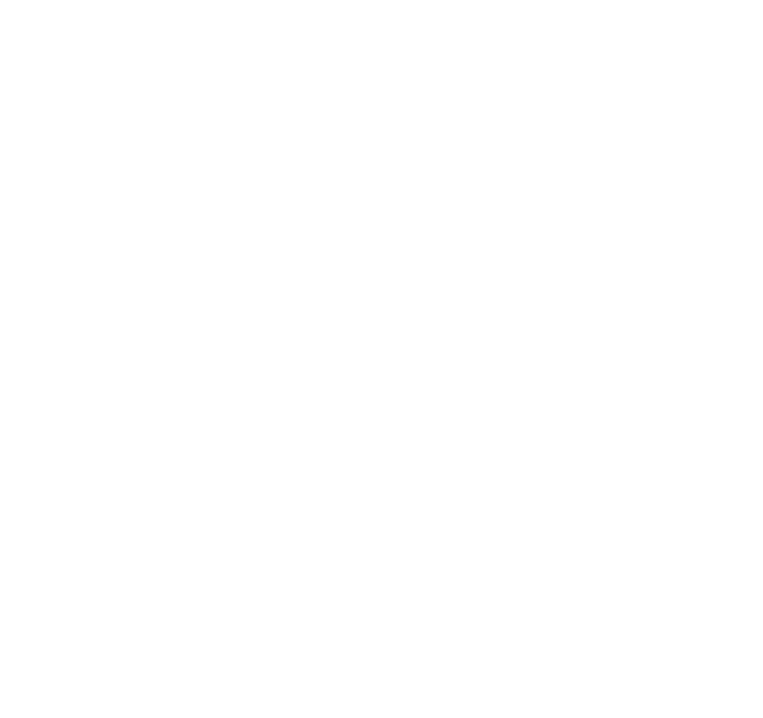
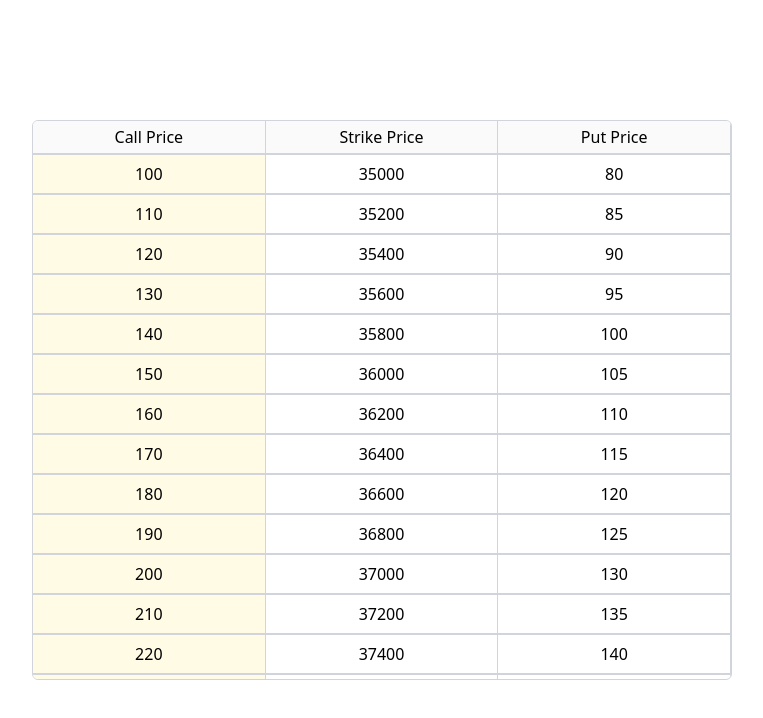
Before and after one commit to intVivek/algotest-assignment, a Next.js app: page / in a window 1280 px wide. Shown: the top 718 px of the page, without its empty margins (258-1021 px from the left). Built offline with nearby package versions, Linux system fonts and the light colour scheme.

Commit message:
feat: Created Table Component 🎉

```diff
--- a/src/app/globals.css
+++ b/src/app/globals.css
@@ -1,3 +1,22 @@
 @tailwind base;
 @tailwind components;
 @tailwind utilities;
+
+html, body, .app {
+  margin: 0;
+  padding: 0;
+  width: 100vw;
+  height: 100vh;
+}
+
+::-webkit-scrollbar {
+  width: 9px;
+}
+::-webkit-scrollbar-track {
+  background: transparent;
+}
+::-webkit-scrollbar-thumb {
+  background-color: rgba(155, 155, 155, 0.5);
+  border-radius: 20px;
+  border: transparent;
+}
--- a/src/app/page.tsx
+++ b/src/app/page.tsx
@@ -1,8 +1,49 @@
-import Image from "next/image";
+import ContractTable, {
+  OptionData,
+} from "@/components/ContractTable/ContractTable";
 
 export default function Home() {
   return (
-    <div className="">
+    <div className="app grid place-items-center">
+      <ContractTable data={sampleData} />
     </div>
   );
 }
+
+const sampleData: OptionData[] = [
+  { callPrice: 100, strike: 35000, putPrice: 80 },
+  { callPrice: 110, strike: 35200, putPrice: 85 },
+  { callPrice: 120, strike: 35400, putPrice: 90 },
+  { callPrice: 130, strike: 35600, putPrice: 95 },
+  { callPrice: 140, strike: 35800, putPrice: 100 },
+  { callPrice: 150, strike: 36000, putPrice: 105 },
+  { callPrice: 160, strike: 36200, putPrice: 110 },
+  { callPrice: 170, strike: 36400, putPrice: 115 },
+  { callPrice: 180, strike: 36600, putPrice: 120 },
+  { callPrice: 190, strike: 36800, putPrice: 125 },
+  { callPrice: 200, strike: 37000, putPrice: 130 },
+  { callPrice: 210, strike: 37200, putPrice: 135 },
+  { callPrice: 220, strike: 37400, putPrice: 140 },
+  { callPrice: 230, strike: 37600, putPrice: 145 },
+  { callPrice: 240, strike: 37800, putPrice: 150 },
+  { callPrice: 250, strike: 38000, putPrice: 155 },
+  { callPrice: 260, strike: 38200, putPrice: 160 },
+  { callPrice: 270, strike: 38400, putPrice: 165 },
+  { callPrice: 280, strike: 38600, putPrice: 170 },
+  { callPrice: 290, strike: 38800, putPrice: 175 },
+  { callPrice: 300, strike: 39000, putPrice: 180 },
+  { callPrice: 170, strike: 36400, putPrice: 115 },
+  { callPrice: 180, strike: 36600, putPrice: 120 },
+  { callPrice: 190, strike: 36800, putPrice: 125 },
+  { callPrice: 200, strike: 37000, putPrice: 130 },
+  { callPrice: 210, strike: 37200, putPrice: 135 },
+  { callPrice: 220, strike: 37400, putPrice: 140 },
+  { callPrice: 230, strike: 37600, putPrice: 145 },
+  { callPrice: 240, strike: 37800, putPrice: 150 },
+  { callPrice: 250, strike: 38000, putPrice: 155 },
+  { callPrice: 260, strike: 38200, putPrice: 160 },
+  { callPrice: 270, strike: 38400, putPrice: 165 },
+  { callPrice: 280, strike: 38600, putPrice: 170 },
+  { callPrice: 290, strike: 38800, putPrice: 175 },
+  { callPrice: 300, strike: 39000, putPrice: 180 },
+];
--- /dev/null
+++ b/src/components/ContractTable/ContractTable.tsx
@@ -0,0 +1,45 @@
+import React, { ComponentProps } from "react";
+import { twMerge } from "tailwind-merge";
+
+export interface OptionData {
+  callPrice: number | null;
+  strike: number;
+  putPrice: number | null;
+}
+
+interface ContractTableProps {
+  data: OptionData[];
+}
+
+const Cell: React.FC<ComponentProps<"div">> = ({ className, ...props }) => (
+  <div
+    className={twMerge(
+      "flex-1 border-b grid place-items-center border-gray border-r",
+      className && className
+    )}
+    {...props}
+  />
+);
+
+const ContractTable: React.FC<ContractTableProps> = ({ data }) => {
+  return (
+    <div className="overflow-overlay overflow-x-hidden h-[70vh] w-[700px] rounded-md  border border-gray">
+      <div className="bg-lightGray sticky top-0 z-10 flex h-[34px] border-b border-gray">
+        <Cell>Call Price</Cell>
+        <Cell>Strike Price</Cell>
+        <Cell>Put Price</Cell>
+      </div>
+      <div>
+        {data.map((row, index) => (
+          <div key={index} className="flex h-[40px] border-b border-gray">
+            <Cell className="bg-yellow">{row.callPrice}</Cell>
+            <Cell>{row.strike}</Cell>
+            <Cell>{row.putPrice}</Cell>
+          </div>
+        ))}
+      </div>
+    </div>
+  );
+};
+
+export default ContractTable;
--- a/tailwind.config.ts
+++ b/tailwind.config.ts
@@ -9,8 +9,13 @@
   theme: {
     extend: {
       colors: {
-        background: "var(--background)",
-        foreground: "var(--foreground)",
+        lightGray: "#fafafa",
+        gray: "#d1d5db",
+        yellow: '#fffbe5',
+      },
+
+      boxShadow: {
+        "outline-gray-300": "0 0 0px 1px rgba(209, 213, 219, 1)",
       },
     },
   },
```
Also changed, not shown: package.json (+5 -4 lines), 1 other file (tests, documents, lock files or other folders).
